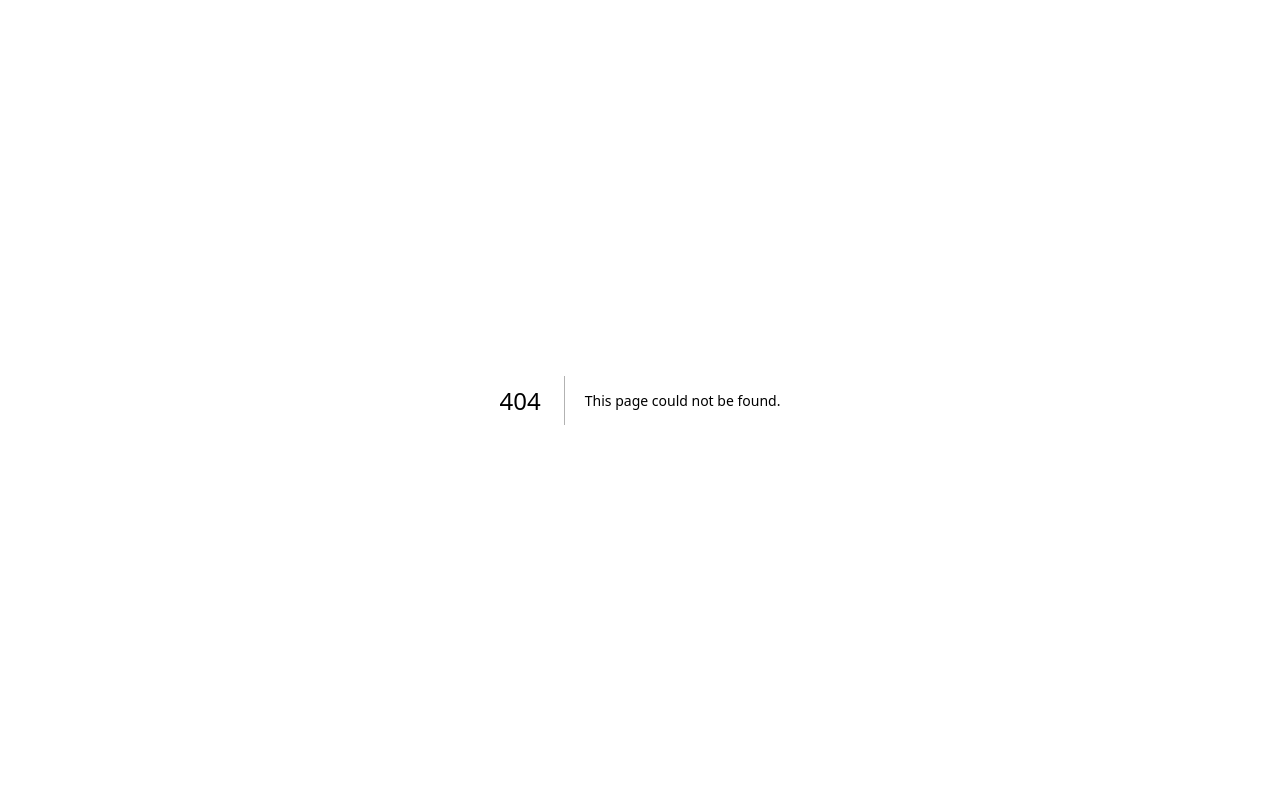
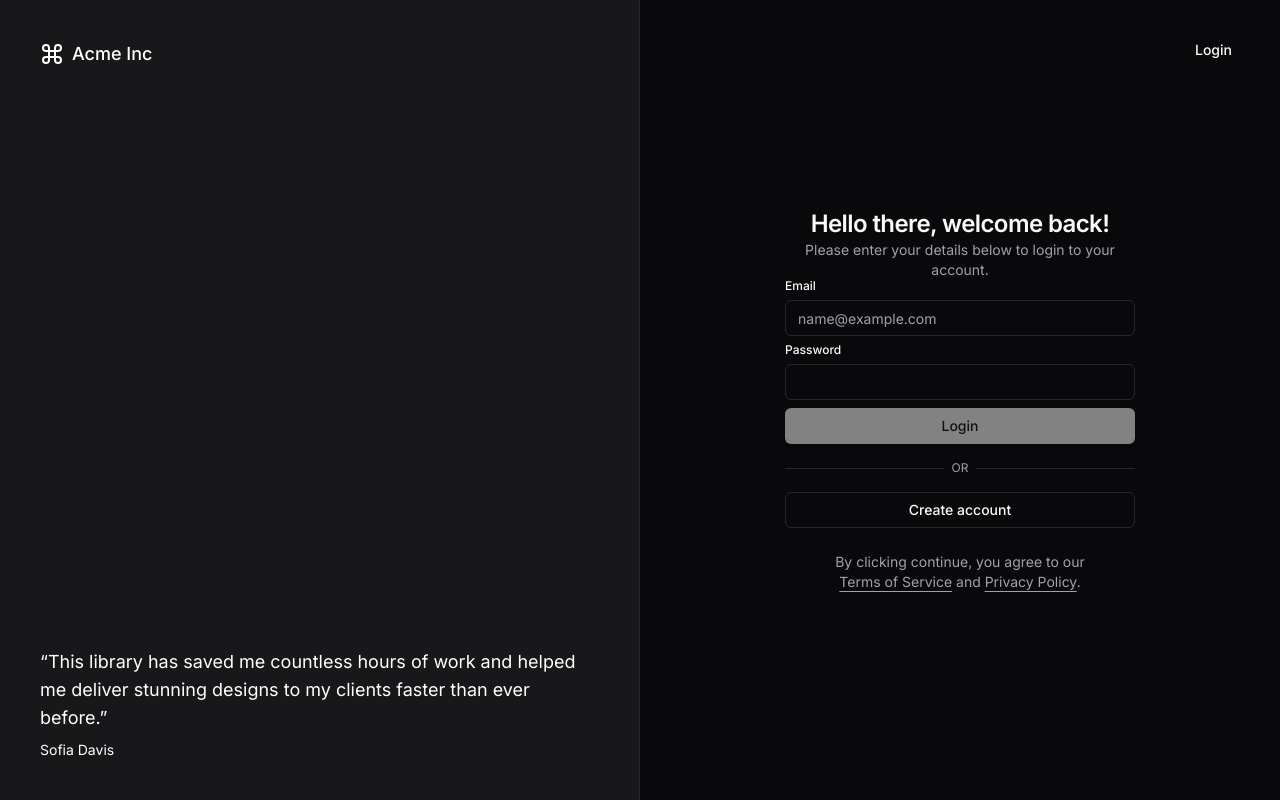
Before and after one commit to anscsmwn/kwerja, a Next.js app: page /auth/login in a window 1280 px wide. Before the commit this address had no page. Built offline with nearby package versions, Linux system fonts and the light colour scheme.

Commit message:
feat: adding login page

```diff
--- a/src/app/auth/components/login-form.tsx
+++ b/src/app/auth/components/login-form.tsx
@@ -1,18 +1,87 @@
 'use client'
 
 import { useState } from 'react'
-import Link from 'next/link'
-import { useRouter } from 'next/navigation'
-import { Label } from '@radix-ui/react-label'
+import { Label } from '@/components/ui/label'
 
 import { cn } from '@/lib/utils'
 import { Button } from '@/components/ui/button'
 import { Input } from '@/components/ui/input'
+import Link from 'next/link'
 
 interface LoginFormProps extends React.HTMLAttributes<HTMLDivElement> {}
 
 const LoginForm = ({ className, ...props }: LoginFormProps) => {
-  return <div className={cn('grid gap-6', className)} {...props}></div>
+  const [form, setForm] = useState({
+    email: '',
+    password: '',
+  })
+  return (
+    <div className={cn('grid gap-6', className)} {...props}>
+      <div>
+        <h1 className="text-2xl font-semibold tracking-tight">
+          Hello there, welcome back!
+        </h1>
+        <p className="text-sm text-muted-foreground text-center">
+          Please enter your details below to login to your account.
+        </p>
+        <form className="space-y-2">
+          <div className="grid gap-2 text-left">
+            <Label htmlFor="email">Email</Label>
+            <Input
+              id="email"
+              placeholder="name@example.com"
+              type="email"
+              autoCapitalize="none"
+              autoComplete="email"
+              autoCorrect="off"
+              disabled={false}
+              onChange={(e) => {
+                setForm({ ...form, email: e.target.value })
+              }}
+              value={form.email}
+            />
+            <Label htmlFor="password">Password</Label>
+            <Input
+              id="password"
+              type="password"
+              autoCapitalize="none"
+              autoComplete="password"
+              autoCorrect="off"
+              disabled={false}
+              onChange={(e) => {
+                setForm({ ...form, password: e.target.value })
+              }}
+              value={form.password}
+            />
+          </div>
+          <div className="grid gap-4">
+            <Button
+              onClick={() => {}}
+              type="button"
+              disabled={!form.email || !form.password}
+            >
+              Login
+            </Button>
+            <div className="relative">
+              <div className="absolute inset-0 flex items-center">
+                <span className="w-full border-t" />
+              </div>
+              <div className="relative flex justify-center text-xs uppercase">
+                <span className="bg-background px-2 text-muted-foreground">
+                  Or
+                </span>
+              </div>
+            </div>
+            <Button type="button" variant="outline">
+              <Link className="w-full" href="/auth/register">
+                Create account
+              </Link>
+            </Button>
+          </div>
+        </form>
+      </div>
+    </div>
+  )
 }
 
 export default LoginForm
--- a/src/app/auth/components/register-form.tsx
+++ b/src/app/auth/components/register-form.tsx
@@ -16,16 +16,16 @@ const RegisterForm = ({ className, ...props }: any) => {
   )
   return (
     <div className={cn('grid gap-6', className)} {...props}>
+      <h1 className="text-2xl font-semibold tracking-tight">
+        Create an account
+      </h1>
       <p className="text-sm text-muted-foreground text-center">
         Please enter your details below to create your account.
       </p>
-      <div>
       <form className="space-y-2">
         <div className="grid gap-2 text-left">
-            <div className="grid gap-2">
           <StepOne />
           <StepTwo />
-            </div>
         </div>
         <div className="grid gap-4">
           <Button
@@ -51,7 +51,6 @@ const RegisterForm = ({ className, ...props }: any) => {
           </Button>
         </div>
       </form>
-      </div>
     </div>
   )
 }
--- a/src/app/auth/layout.tsx
+++ b/src/app/auth/layout.tsx
@@ -1,11 +1,14 @@
 import React from 'react'
-import { headers } from 'next/headers'
 import Link from 'next/link'
 
 import { cn } from '@/lib/utils'
 import { buttonVariants } from '@/components/ui/button'
-
+import { headers } from 'next/headers'
 const AuthLayout = ({ children }: any) => {
+  const headersList = headers()
+  // read the custom x-url header
+  const header_url = headersList.get('x-url') || ''
+  const isLogin = header_url.includes('login')
   return (
     <div className="container relative min-h-screen flex-col items-center justify-center pt-20 md:grid md:pt-0 lg:max-w-none lg:grid-cols-2 lg:px-0">
       <Link
@@ -13,6 +16,7 @@ const AuthLayout = ({ children }: any) => {
         className={cn(
           buttonVariants({ variant: 'ghost' }),
           'absolute right-4 top-4 md:right-8 md:top-8',
+          isLogin ? 'hidden' : '',
         )}
       >
         Login
@@ -47,12 +51,7 @@ const AuthLayout = ({ children }: any) => {
       </div>
       <div className="lg:p-8">
         <div className="mx-auto flex w-full flex-col justify-center space-y-6 sm:w-[350px]">
-          <div className="flex flex-col space-y-2 text-center">
-            <h1 className="text-2xl font-semibold tracking-tight">
-              Create an account
-            </h1>
-            {children}
-          </div>
+          <div className="flex flex-col space-y-2 text-center">{children}</div>
 
           <p className="px-8 text-center text-sm text-muted-foreground">
             By clicking continue, you agree to our{' '}
--- /dev/null
+++ b/src/app/auth/login/page.tsx
@@ -0,0 +1,8 @@
+import React from 'react'
+import LoginForm from '../components/login-form'
+
+const LoginPage = () => {
+  return <LoginForm />
+}
+
+export default LoginPage
--- a/src/components/ui/label.tsx
+++ b/src/components/ui/label.tsx
@@ -1,13 +1,13 @@
-"use client"
+'use client'
 
-import * as React from "react"
-import * as LabelPrimitive from "@radix-ui/react-label"
-import { cva, type VariantProps } from "class-variance-authority"
+import * as React from 'react'
+import * as LabelPrimitive from '@radix-ui/react-label'
+import { cva, type VariantProps } from 'class-variance-authority'
 
-import { cn } from "@/lib/utils"
+import { cn } from '@/lib/utils'
 
 const labelVariants = cva(
-  "text-sm font-medium leading-none peer-disabled:cursor-not-allowed peer-disabled:opacity-70"
+  'text-xs font-medium leading-none peer-disabled:cursor-not-allowed peer-disabled:opacity-70',
 )
 
 const Label = React.forwardRef<
--- /dev/null
+++ b/src/middleware.ts
@@ -0,0 +1,14 @@
+import { NextResponse } from 'next/server'
+
+export function middleware(request: Request) {
+  // Store current request url in a custom header, which you can read later
+  const requestHeaders = new Headers(request.headers)
+  requestHeaders.set('x-url', request.url)
+
+  return NextResponse.next({
+    request: {
+      // Apply new request headers
+      headers: requestHeaders,
+    },
+  })
+}
```
Lines whose indentation alone changed are shown as unchanged.
